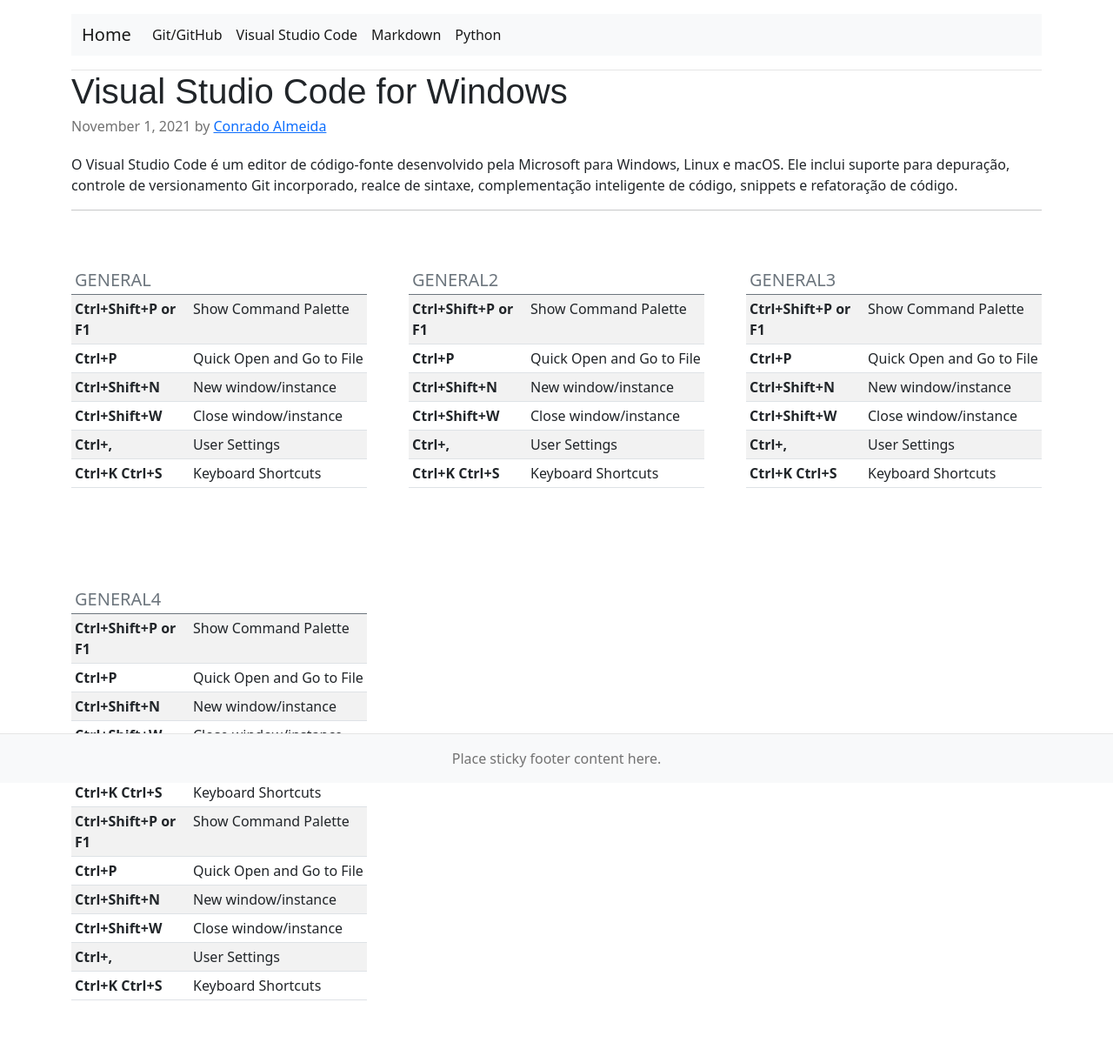
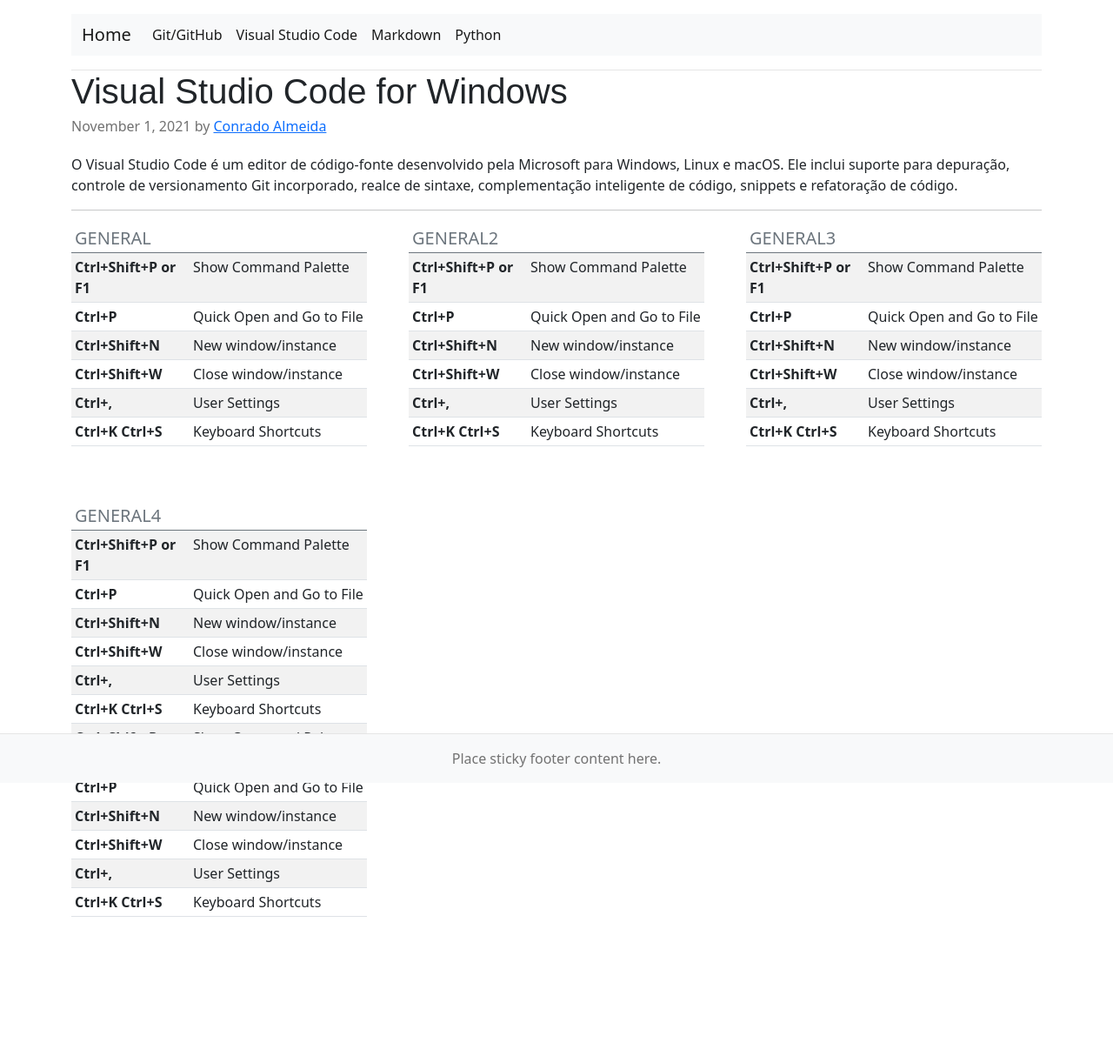
Before and after one commit to ConradoAlmeida/cheatsheets, a Jekyll site: the page built from vscode-cheat.html, in a window 1280 px wide. Shown: the whole page at 87% size. Built offline with Jekyll 4.4.1, drawn with Linux system fonts in a browser that asks for light colours; after the commit the page ends 1118 px from its top, so only the background shows below that.

Commit message:
mt-0 para div das tabelas

```diff
--- a/git-cheat.html
+++ b/git-cheat.html
@@ -20,7 +20,7 @@
 
 {% for dado in dados2 %}
 
-<div class="col-md-4">
+<div class="col-md-4 mt-0">
  <article class="blog-post">
   <table class="table table-striped table-sm">
     <thead>
--- a/vscode-cheat.html
+++ b/vscode-cheat.html
@@ -19,7 +19,7 @@
 
 {% for dado in dados2 %}
 
-<div class="col-md-4">
+<div class="col-md-4 mt-0">
  <article class="blog-post">
   <table class="table table-striped table-sm">
     <thead>
```
